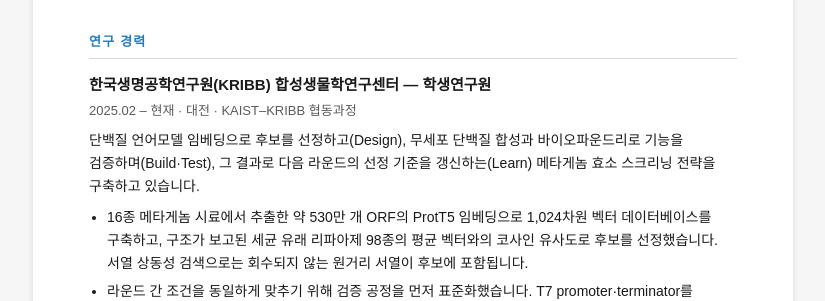
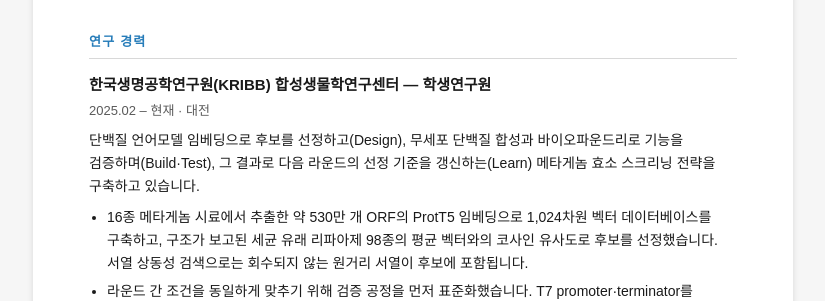
Before and after one commit to TinyKRex/tinykrex.github.io, a Jekyll site: the page built from cv-kr.html, in a window 1280 px wide and 900 px high, scrolled down 966 px. Shown: the part 157-458 px from the top of the window, without its empty margins (227-1052 px from the left). Built offline with Jekyll 4.4.1, drawn with Linux system fonts in a browser that asks for light colours.

Commit message:
cv-kr: 연구 경력에서도 협동과정 표기 삭제
Co-Authored-By: Claude Opus 5 <noreply@anthropic.com>

```diff
--- a/cv-kr.html
+++ b/cv-kr.html
@@ -125,7 +125,7 @@ permalink: /cv-kr.html
   <h2>연구 경력</h2>
   <div class="entry">
     <h3>한국생명공학연구원(KRIBB) 합성생물학연구센터 &mdash; 학생연구원</h3>
-    <p class="meta">2025.02 &ndash; 현재 &middot; 대전 &middot; KAIST&ndash;KRIBB 협동과정</p>
+    <p class="meta">2025.02 &ndash; 현재 &middot; 대전</p>
     <p>단백질 언어모델 임베딩으로 후보를 선정하고(Design), 무세포 단백질 합성과 바이오파운드리로 기능을
     검증하며(Build·Test), 그 결과로 다음 라운드의 선정 기준을 갱신하는(Learn) 메타게놈 효소 스크리닝
     전략을 구축하고 있습니다.</p>
```
